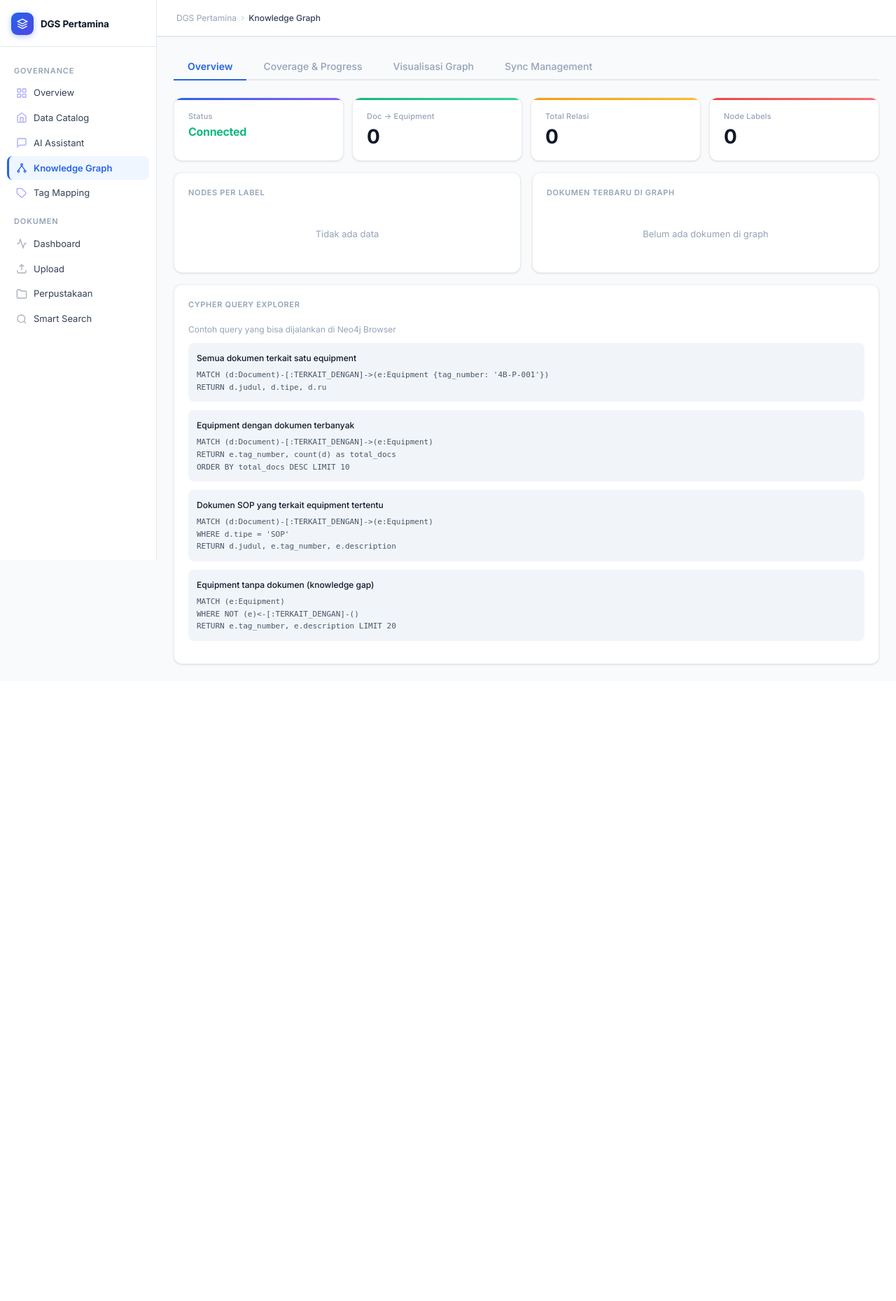
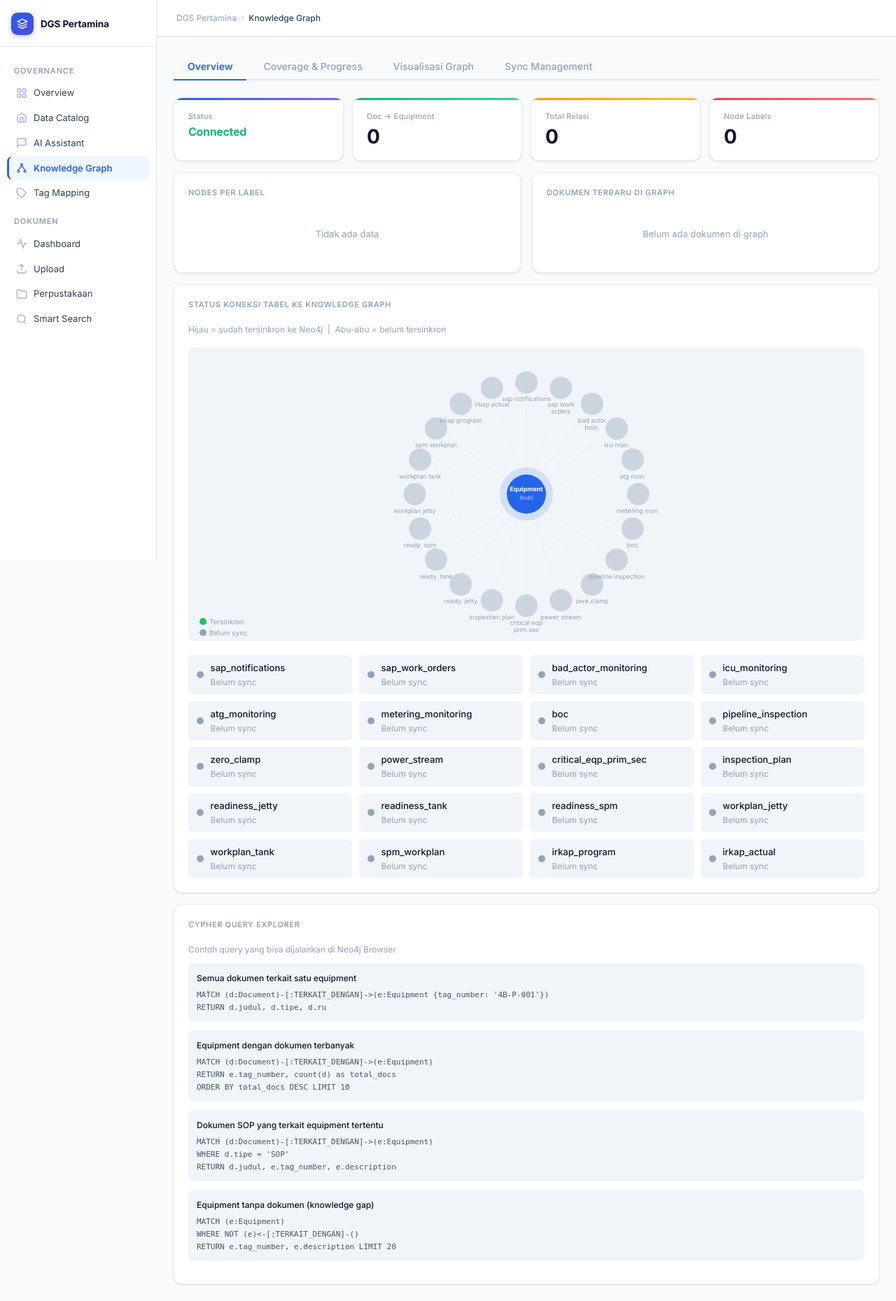
Before and after one commit to adnannasution/datagovernance, a FastAPI app: page /knowledge-graph in a window 1280 px wide. Shown: the whole page at 70% size. Before the commit the page ends 951 px from the top, so only its background shows below. Run offline with FastAPI, Linux system fonts and the light colour scheme; data that the repository does not hold is empty; some libraries are stand-ins or nearby versions.

Commit message:
Topology graph: visualisasi status sync tabel di Knowledge Graph Overview (#19)
* Fix generate dropdown: show all TABLE_CATALOG tables, not just existing tag_mapping

https://claude.ai/code/session_014htj8mcsK8qQ5oMrrScuSb

* Add table sync topology visualization in Knowledge Graph Overview

- SVG spider/wheel graph: Equipment hub center, all tables as outer nodes
- Green nodes = synced with node count, grey = not yet synced
- Color-coded by domain (SAP=blue, BadActor=red, IRKAP=amber, etc.)
- Table status grid list below the graph
- Auto-loads coverage data on page load

https://claude.ai/code/session_014htj8mcsK8qQ5oMrrScuSb

---------

Co-authored-by: Claude <noreply@anthropic.com>

```diff
--- a/main.py
+++ b/main.py
@@ -454,11 +454,28 @@ from neo4j_sync import get_neo4j_stats, full_sync, ensure_constraints, test_conn
 
 @app.get("/knowledge-graph", response_class=HTMLResponse)
 async def page_knowledge_graph(request: Request):
-    from neo4j_sync import TABLE_NEO4J_CONFIG
+    from neo4j_sync import TABLE_NEO4J_CONFIG, get_coverage_stats
     stats = get_neo4j_stats()
+    try:
+        coverage = get_coverage_stats()
+        coverage_tables = {r["table"]: r for r in coverage.get("tables", [])}
+    except Exception:
+        coverage_tables = {}
+    # Build sync status per table for graph viz
+    table_sync_status = []
+    for tname, cfg in TABLE_NEO4J_CONFIG.items():
+        ct = coverage_tables.get(tname, {})
+        table_sync_status.append({
+            "table": tname,
+            "label": cfg["label"],
+            "rel": cfg["rel"],
+            "connected": ct.get("connected", 0),
+            "synced": ct.get("connected", 0) > 0,
+        })
     return templates.TemplateResponse(request, "knowledge_graph.html", {
         "stats": stats,
         "neo4j_tables": sorted(TABLE_NEO4J_CONFIG.keys()),
+        "table_sync_status": table_sync_status,
         "title": "Knowledge Graph"
     })
 
--- a/templates/knowledge_graph.html
+++ b/templates/knowledge_graph.html
@@ -72,6 +72,149 @@
     {% endif %}
   </div>
 </div>
+
+<div class="card mt-lg">
+  <div class="card-title">Status Koneksi Tabel ke Knowledge Graph</div>
+  <p style="font-size:12px;color:var(--text3);margin-bottom:1rem">
+    Hijau = sudah tersinkron ke Neo4j &nbsp;|&nbsp; Abu-abu = belum tersinkron
+  </p>
+
+  <!-- Topology Graph -->
+  <div style="position:relative;width:100%;overflow:hidden;border-radius:8px;background:var(--surface2);margin-bottom:1.25rem">
+    <svg id="topo-svg" width="100%" height="420" style="display:block"></svg>
+  </div>
+
+  <!-- Table Status List -->
+  <div style="display:grid;grid-template-columns:repeat(auto-fill,minmax(220px,1fr));gap:.6rem">
+    {% for t in table_sync_status %}
+    <div style="display:flex;align-items:center;gap:.6rem;padding:.5rem .75rem;border-radius:6px;background:var(--surface2);font-size:.82rem">
+      <span style="width:10px;height:10px;border-radius:50%;flex-shrink:0;background:{% if t.synced %}#22c55e{% else %}#94a3b8{% endif %}"></span>
+      <div>
+        <div style="font-weight:500;color:var(--text)">{{ t.table }}</div>
+        <div style="color:var(--text3);font-size:.75rem">
+          {% if t.synced %}{{ "{:,}".format(t.connected) }} nodes{% else %}Belum sync{% endif %}
+        </div>
+      </div>
+    </div>
+    {% endfor %}
+  </div>
+</div>
+
+<script>
+// ── Topology Visualization ──────────────────────────────────────────
+(function() {
+  const tableData = {{ table_sync_status | tojson }};
+  const svg = document.getElementById('topo-svg');
+  const W = svg.parentElement.offsetWidth || 700;
+  const H = 420;
+  svg.setAttribute('viewBox', `0 0 ${W} ${H}`);
+
+  // Center node = Equipment
+  const cx = W / 2, cy = H / 2;
+  const R = Math.min(W, H) * 0.38;
+
+  // Domain color map
+  const domainColors = {
+    'SAPNotification': '#3b82f6', 'SAPWorkOrder': '#3b82f6',
+    'BadActor': '#ef4444', 'ICUMonitoring': '#ef4444',
+    'IRKAPProgram': '#f59e0b', 'IRKAPActual': '#f59e0b',
+    'ATGMonitoring': '#8b5cf6', 'MeteringMonitor': '#8b5cf6',
+    'BOC': '#06b6d4', 'PipelineInspection': '#06b6d4',
+    'InspectionPlan': '#10b981', 'CriticalEquipment': '#10b981',
+    'ReadinessJetty': '#ec4899', 'ReadinessTank': '#ec4899', 'ReadinessSPM': '#ec4899',
+    'WorkplanJetty': '#f97316', 'WorkplanTank': '#f97316', 'WorkplanSPM': '#f97316',
+    'ZeroClamp': '#64748b', 'PowerStream': '#64748b',
+  };
+
+  const ns = 'http://www.w3.org/2000/svg';
+
+  function el(tag, attrs, text) {
+    const e = document.createElementNS(ns, tag);
+    for (const [k, v] of Object.entries(attrs)) e.setAttribute(k, v);
+    if (text) e.textContent = text;
+    return e;
+  }
+
+  // Draw lines first
+  tableData.forEach((t, i) => {
+    const angle = (2 * Math.PI * i) / tableData.length - Math.PI / 2;
+    const nx = cx + R * Math.cos(angle);
+    const ny = cy + R * Math.sin(angle);
+    const color = t.synced ? (domainColors[t.label] || '#22c55e') : '#cbd5e1';
+    svg.appendChild(el('line', {
+      x1: cx, y1: cy, x2: nx, y2: ny,
+      stroke: color, 'stroke-width': t.synced ? 2 : 1,
+      'stroke-dasharray': t.synced ? 'none' : '4,3',
+      opacity: t.synced ? '0.7' : '0.3'
+    }));
+  });
+
+  // Draw table nodes
+  tableData.forEach((t, i) => {
+    const angle = (2 * Math.PI * i) / tableData.length - Math.PI / 2;
+    const nx = cx + R * Math.cos(angle);
+    const ny = cy + R * Math.sin(angle);
+    const color = t.synced ? (domainColors[t.label] || '#22c55e') : '#94a3b8';
+    const r = t.synced ? 22 : 16;
+
+    // Glow for synced
+    if (t.synced) {
+      svg.appendChild(el('circle', { cx: nx, cy: ny, r: r + 5, fill: color, opacity: '0.15' }));
+    }
+    svg.appendChild(el('circle', { cx: nx, cy: ny, r, fill: color, opacity: t.synced ? '1' : '0.4' }));
+
+    // Label
+    const shortName = t.table.replace(/_/g, ' ').replace('monitoring', 'mon.').replace('readiness', 'ready.');
+    const words = shortName.split(' ');
+    const labelEl = el('text', {
+      x: nx, y: ny + r + 11,
+      'text-anchor': 'middle', 'font-size': '9',
+      fill: t.synced ? 'var(--text)' : 'var(--text3)',
+      'font-family': 'Inter, sans-serif', 'font-weight': t.synced ? '600' : '400'
+    });
+    // Multi-line if long
+    if (words.length > 2) {
+      const t1 = el('tspan', { x: nx, dy: '0' }, words.slice(0, 2).join(' '));
+      const t2 = el('tspan', { x: nx, dy: '10' }, words.slice(2).join(' '));
+      labelEl.appendChild(t1);
+      labelEl.appendChild(t2);
+    } else {
+      labelEl.textContent = shortName;
+    }
+    svg.appendChild(labelEl);
+
+    // Node count badge
+    if (t.synced && t.connected > 0) {
+      const cnt = t.connected >= 1000 ? Math.round(t.connected/1000) + 'k' : t.connected;
+      svg.appendChild(el('text', {
+        x: nx, y: ny + 4, 'text-anchor': 'middle',
+        'font-size': '8', fill: 'white', 'font-weight': '700',
+        'font-family': 'Inter, sans-serif'
+      }, cnt));
+    }
+  });
+
+  // Center Equipment node
+  svg.appendChild(el('circle', { cx, cy, r: 38, fill: '#2563eb', opacity: '0.15' }));
+  svg.appendChild(el('circle', { cx, cy, r: 28, fill: '#2563eb' }));
+  svg.appendChild(el('text', {
+    x: cx, y: cy - 4, 'text-anchor': 'middle',
+    'font-size': '9', fill: 'white', 'font-weight': '700', 'font-family': 'Inter, sans-serif'
+  }, 'Equipment'));
+  svg.appendChild(el('text', {
+    x: cx, y: cy + 8, 'text-anchor': 'middle',
+    'font-size': '8', fill: '#bfdbfe', 'font-family': 'Inter, sans-serif'
+  }, '(hub)'));
+
+  // Legend
+  const lg = [['Tersinkron', '#22c55e'], ['Belum sync', '#94a3b8']];
+  lg.forEach(([lbl, col], i) => {
+    const lx = 16, ly = H - 28 + i * 16;
+    svg.appendChild(el('circle', { cx: lx + 5, cy: ly, r: 5, fill: col }));
+    svg.appendChild(el('text', { x: lx + 14, y: ly + 4, 'font-size': '10', fill: 'var(--text3)', 'font-family': 'Inter, sans-serif' }, lbl));
+  });
+})();
+</script>
 
 <div class="card mt-lg">
   <div class="card-title">Cypher Query Explorer</div>
```
